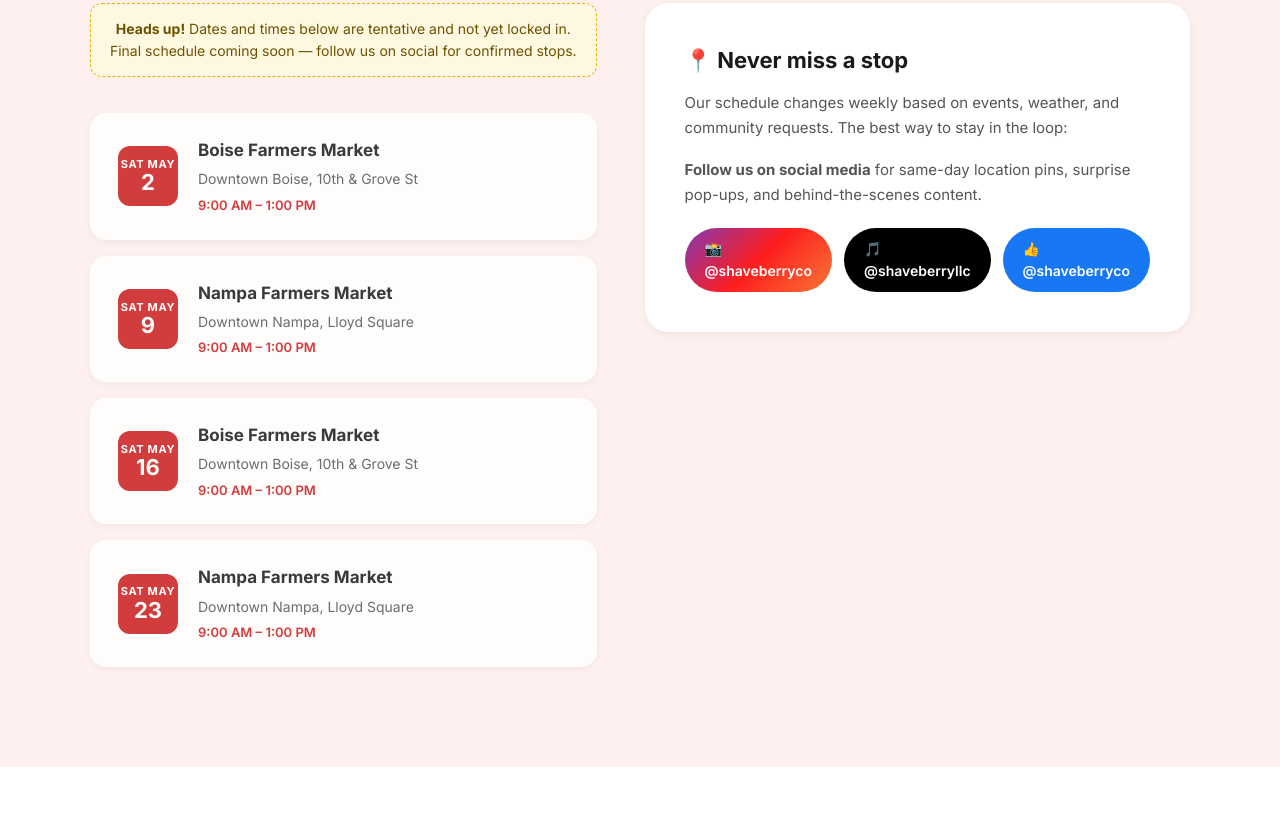
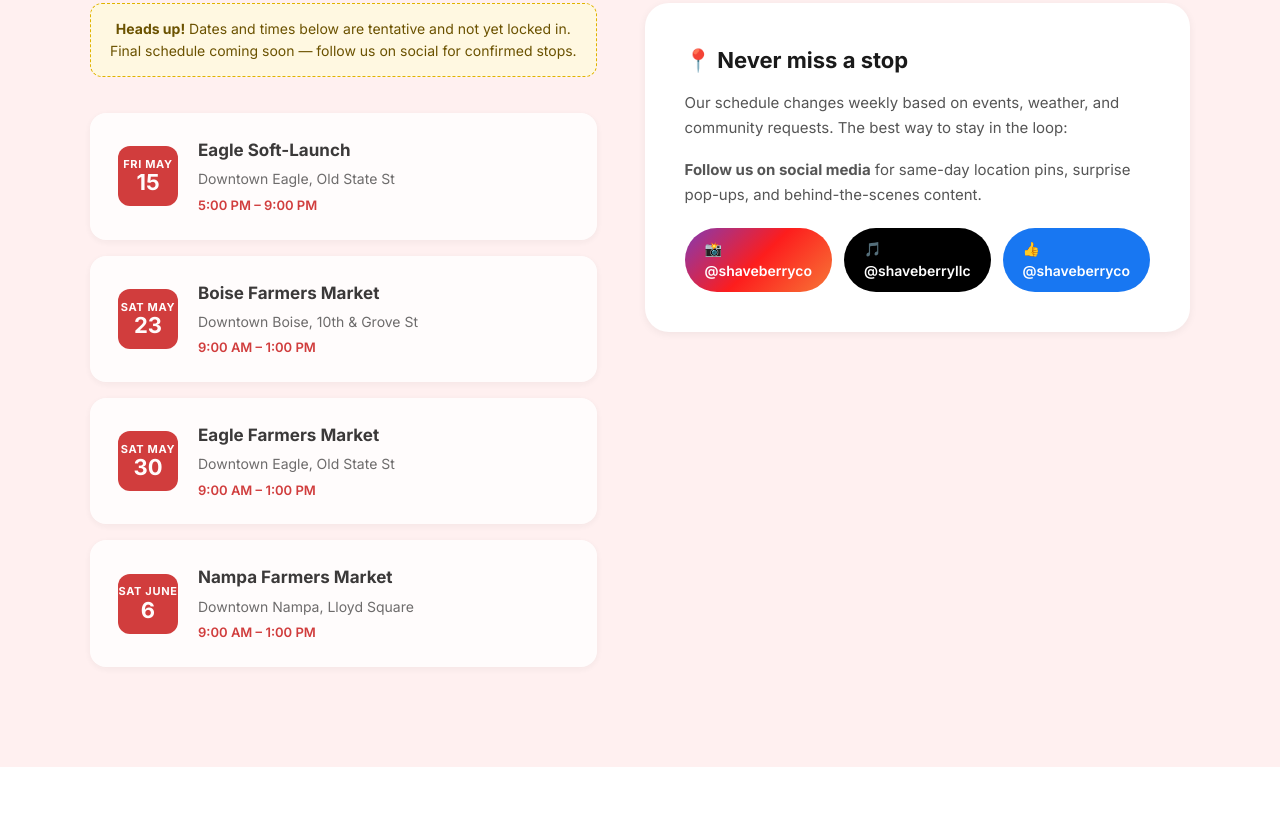
Before and after one commit to sjarawan/ShaveBerry, a plain HTML site: page index.html in a window 1280 px wide. Shown: the part 2803-3620 px from the top of the page. Drawn offline with nearby package versions, Linux system fonts and the light colour scheme; a web font is replaced by a local one.

Commit message:
Added Nampa

```diff
--- a/index.html
+++ b/index.html
@@ -951,7 +951,15 @@
             <strong>Heads up!</strong> Dates and times below are tentative and not yet locked in. Final schedule coming soon &mdash; follow us on social for confirmed stops.
           </div>
           <div class="schedule-card">
-            <div class="schedule-day"><span class="day-name">Sat May</span><span class="day-num">2</span></div>
+            <div class="schedule-day"><span class="day-name">Fri May</span><span class="day-num">15</span></div>
+            <div class="schedule-info">
+              <h4>Eagle Soft-Launch</h4>
+              <p>Downtown Eagle, Old State St</p>
+              <div class="schedule-time">5:00 PM &ndash; 9:00 PM</div>
+            </div>
+          </div>
+          <div class="schedule-card">
+            <div class="schedule-day"><span class="day-name">Sat May</span><span class="day-num">23</span></div>
             <div class="schedule-info">
               <h4>Boise Farmers Market</h4>
               <p>Downtown Boise, 10th &amp; Grove St</p>
@@ -959,23 +967,15 @@
             </div>
           </div>
           <div class="schedule-card">
-            <div class="schedule-day"><span class="day-name">Sat May</span><span class="day-num">9</span></div>
+            <div class="schedule-day"><span class="day-name">Sat May</span><span class="day-num">30</span></div>
             <div class="schedule-info">
-              <h4>Nampa Farmers Market</h4>
-              <p>Downtown Nampa, Lloyd Square</p>
+              <h4>Eagle Farmers Market</h4>
+              <p>Downtown Eagle, Old State St</p>
               <div class="schedule-time">9:00 AM &ndash; 1:00 PM</div>
             </div>
           </div>
           <div class="schedule-card">
-            <div class="schedule-day"><span class="day-name">Sat May</span><span class="day-num">16</span></div>
-            <div class="schedule-info">
-              <h4>Boise Farmers Market</h4>
-              <p>Downtown Boise, 10th &amp; Grove St</p>
-              <div class="schedule-time">9:00 AM &ndash; 1:00 PM</div>
-            </div>
-          </div>
-          <div class="schedule-card">
-            <div class="schedule-day"><span class="day-name">Sat May</span><span class="day-num">23</span></div>
+            <div class="schedule-day"><span class="day-name">Sat June</span><span class="day-num">6</span></div>
             <div class="schedule-info">
               <h4>Nampa Farmers Market</h4>
               <p>Downtown Nampa, Lloyd Square</p>
@@ -1193,12 +1193,13 @@
       <div class="footer-col">
         <h4>Serving</h4>
         <a href="#schedule">Boise, ID</a>
+        <a href="#schedule">Eagle, ID</a>
         <a href="#schedule">Meridian, ID</a>
-        <a href="#schedule">Eagle, ID</a>
+        <a href="#schedule">Nampa, ID</a>
       </div>
     </div>
     <div class="footer-bottom">
-      <p>&copy; 2025 Shave Berry LLC. All rights reserved.</p>
+      <p>&copy; 2026 Shave Berry LLC. All rights reserved.</p>
       <div class="footer-socials">
         <a href="https://www.instagram.com/shaveberryco" target="_blank" rel="noopener noreferrer" aria-label="Instagram">&#x1F4F8;</a>
         <a href="https://www.tiktok.com/@shaveberryllc" target="_blank" rel="noopener noreferrer" aria-label="TikTok">&#x1F3B5;</a>
```
